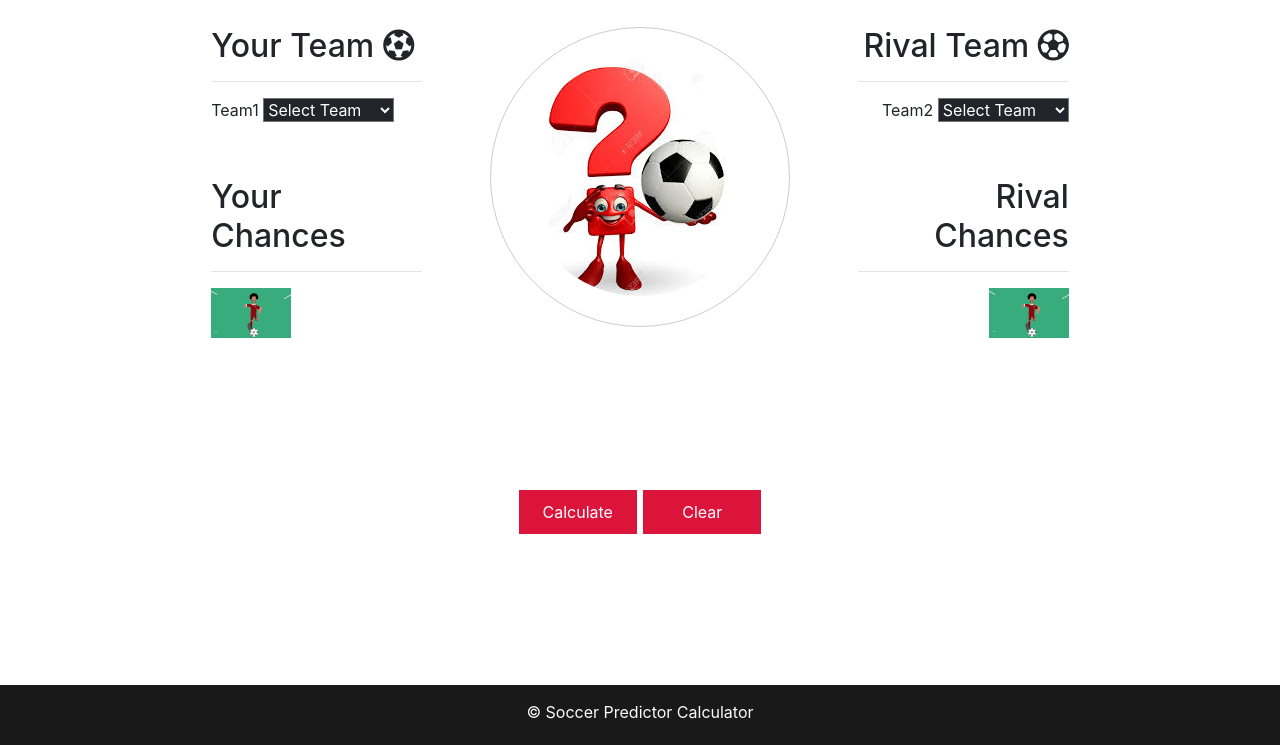
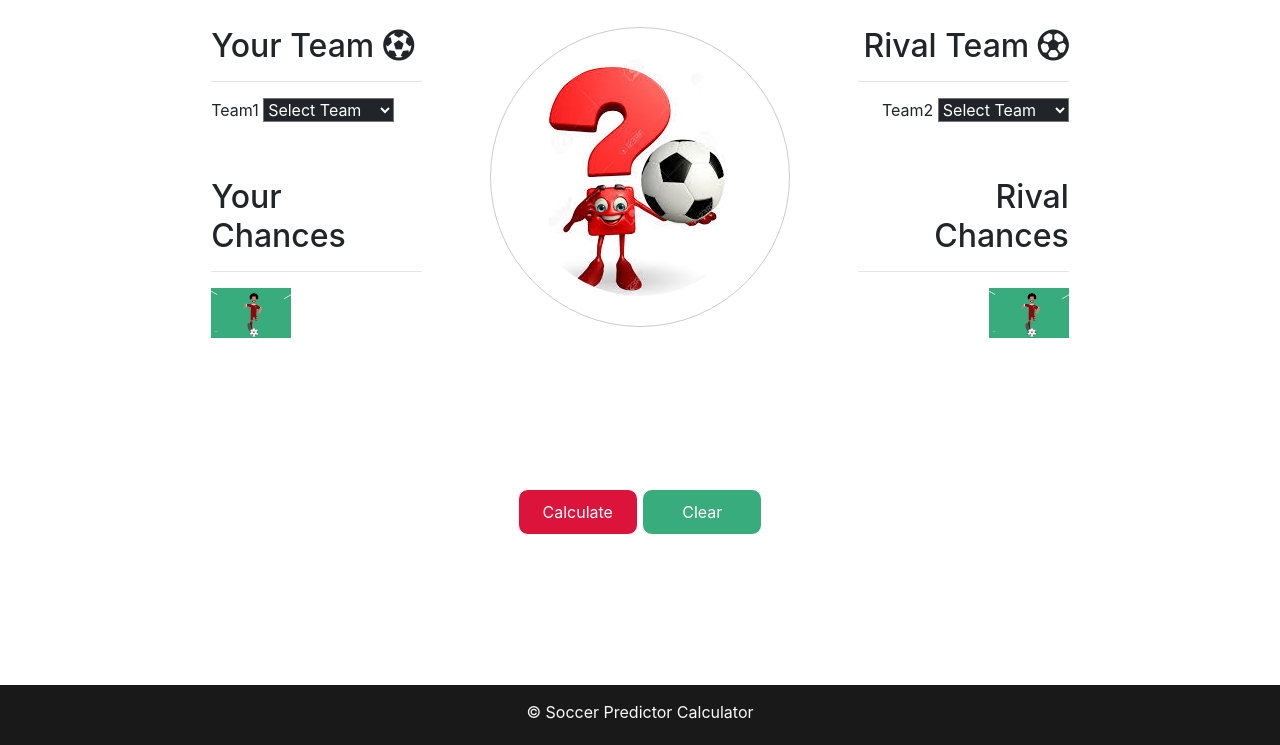
Before and after one commit to MichaelOsarumwense/SoccerPredictorCalculator-M2, a plain HTML site: page templates/index.html in a window 1280 px wide. Shown: the part 741-1486 px from the top of the page. Drawn offline with nearby package versions, Linux system fonts and the light colour scheme; files that its build step writes are made by us from their sources; files whose address does not match are found by name.

Commit message:
Added styles for clear button, share button and calculate button

```diff
--- a/static/css/style.css
+++ b/static/css/style.css
@@ -173,7 +173,7 @@ select:hover {
 }
 /* general components styling*/
 button {
-  border-radius: 15px;
+  border-radius: 10px;
   background-color: crimson;
   color: #fff;
   border: 1px solid;
@@ -182,6 +182,24 @@ button {
   outline: none;
   margin: auto;
 }
+
+ #calculateButton{
+     border-radius: 10px;
+ }
+
+ #cleareButton{
+border-radius: 10px;
+    background-color: #39ac7d;
+ }
+
+ #shareButton:hover{
+
+     color:rgb(223, 205, 205);
+ }
+
+  #cleareButton:hover, #calculateButton:hover{
+  background-color: rgba(0, 0, 0, 0.7);
+  }
 
 /* sticky */
 .sticky {
```
